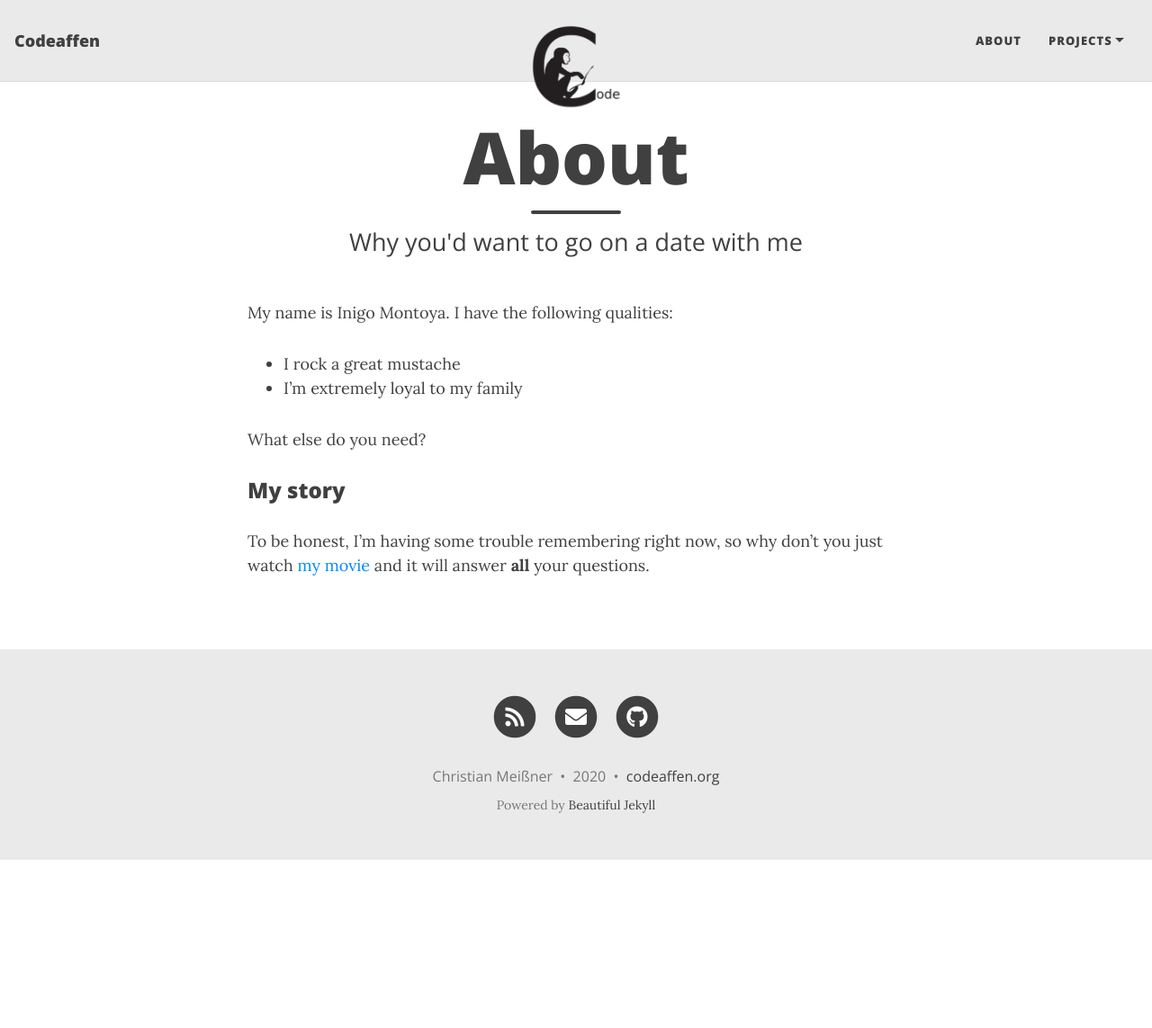
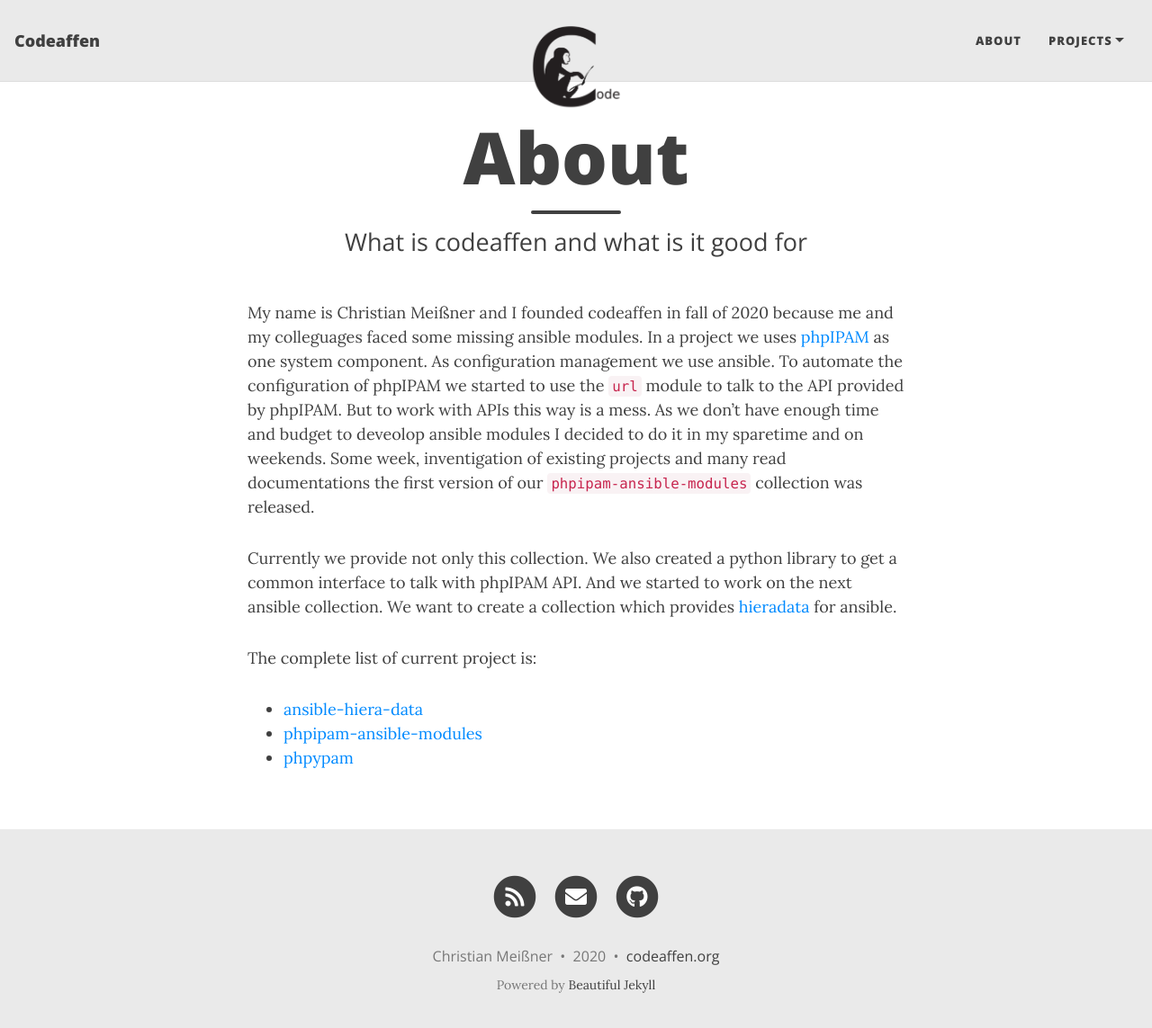
Before and after one commit to codeaffen/codeaffen.org, a Jekyll site: the page built from about.md, in a window 1280 px wide and 1156 px high. Shown: the top 1143 px of the window at 90% size. Built offline with Jekyll 4.4.1, drawn with Linux system fonts in a browser that asks for light colours; nearby versions of some CDN libraries.

Commit message:
create about text

```diff
--- a/about.md
+++ b/about.md
@@ -1,16 +1,20 @@
 ---
 layout: page
 title: About
-subtitle: Why you'd want to go on a date with me
+subtitle: What is codeaffen and what is it good for
+tags: [about, project, welcome]
 ---
 
-My name is Inigo Montoya. I have the following qualities:
+My name is Christian Meißner and I founded codeaffen in fall of 2020 because me and my colleguages faced some missing ansible modules.
+In a project we uses [phpIPAM](https://github.com/phpipam/phpipam) as one system component. As configuration management we use ansible.
+To automate the configuration of phpIPAM we started to use the `url` module to talk to the API provided by phpIPAM. But to work with APIs this way is a mess.
+As we don't have enough time and budget to deveolop ansible modules I decided to do it in my sparetime and on weekends.
+Some week, inventigation of existing projects and many read documentations the first version of our `phpipam-ansible-modules` collection was released.
 
-- I rock a great mustache
-- I'm extremely loyal to my family
+Currently we provide not only this collection. We also created a python library to get a common interface to talk with phpIPAM API. And we started to work on the next ansible collection. We want to create a collection which provides [hieradata](https://puppet.com/docs/puppet/latest/hiera.html) for ansible.
 
-What else do you need?
+The complete list of current project is:
 
-### My story
-
-To be honest, I'm having some trouble remembering right now, so why don't you just watch [my movie](https://en.wikipedia.org/wiki/The_Princess_Bride_%28film%29) and it will answer **all** your questions.
+- [ansible-hiera-data](https://github.com/codeaffen/ansible-hiera-data)
+- [phpipam-ansible-modules](https://github.com/codeaffen/phpipam-ansible-modules)
+- [phpypam](https://github.com/codeaffen/phpypam)
```
